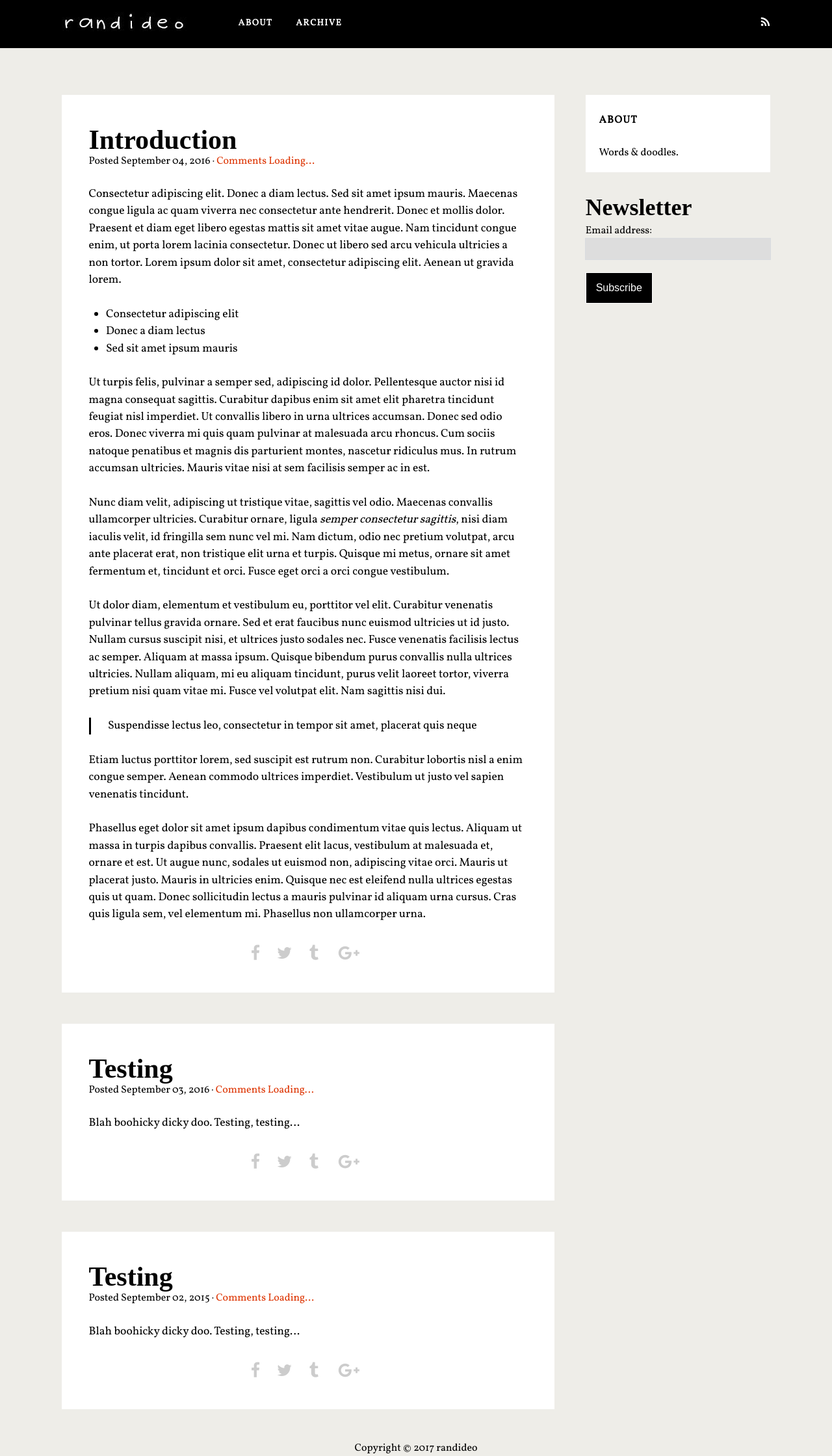
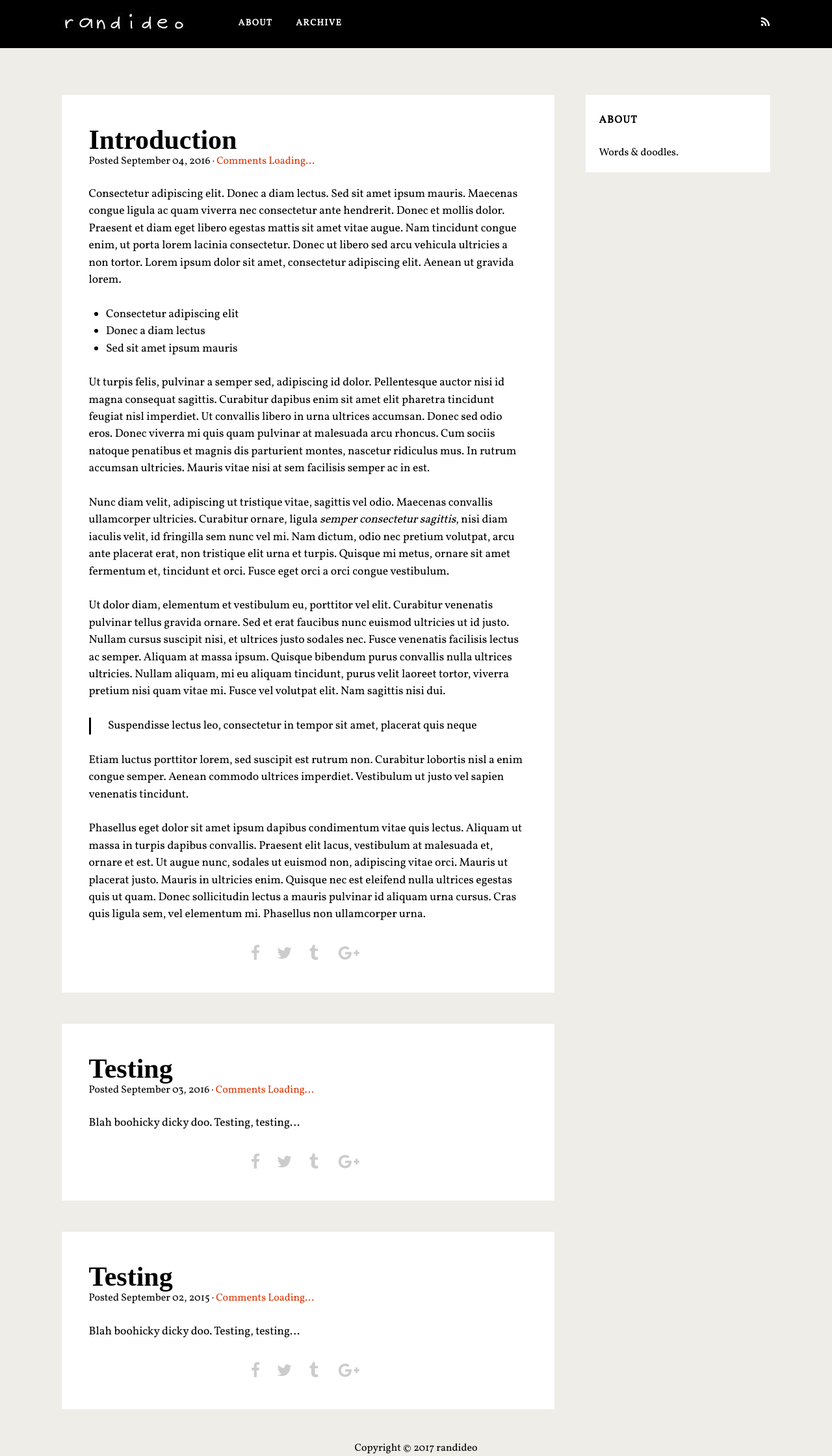
Before and after one commit to randideo/randideo.github.io, a Jekyll site: the page built from index.html, in a window 1280 px wide. Shown: the whole page at 65% size. Built offline with Jekyll 4.4.1, drawn with Linux system fonts in a browser that asks for light colours; nearby versions of some CDN libraries; some web fonts are replaced; comment, search, counter and statistics services are not loaded.

Commit message:
Update sidebar.html

```diff
--- a/_includes/sidebar.html
+++ b/_includes/sidebar.html
@@ -23,18 +23,7 @@ Words & doodles.
 </script>
     </div>
 
-    	<div class='widget-content'><h2 class='title'>Newsletter</h2><style>.email-octopus-form-wrapper h2{font-size:20px;margin:0 0 25px 0;}.email-octopus-form-row{margin-bottom:15px;}.email-octopus-form-row label{display:block;}.email-octopus-form-row input{width:100%;padding:8px;height:32px;border:0px solid #ccc;background-color:#dddddd}.email-octopus-form-row-subscribe{margin-top:20px;}.email-octopus-form-row-subscribe button{color:#fff;background-color:#000000;border:1px solid #fff;max-width: 13.875em; padding:8px 15px;
-    font-size: 1em;
-    line-height: 1.85;}.email-octopus-form-row-hp{position:absolute;left:-5000px;}.email-octopus-referral{margin-top:20px;}</style>
-<div class="email-octopus-form-wrapper"><form action="https://tinyletter.com/randideo" method="post" target="popupwindow" onsubmit="window.open('https://tinyletter.com/randideo', 'popupwindow', 'scrollbars=yes,width=800,height=600');return true">
 
-<div class="email-octopus-form-row">
-<label>Email address:</label>
-      <input type="text" name="email" class="email-octopus-email-address"/></div>
-<div class="email-octopus-form-row-subscribe">
-      <button type="submit" name="sub">Subscribe</button>
-</div>
-</form></div></div>
 
 <div class='clear'></div>
 </div>
```
